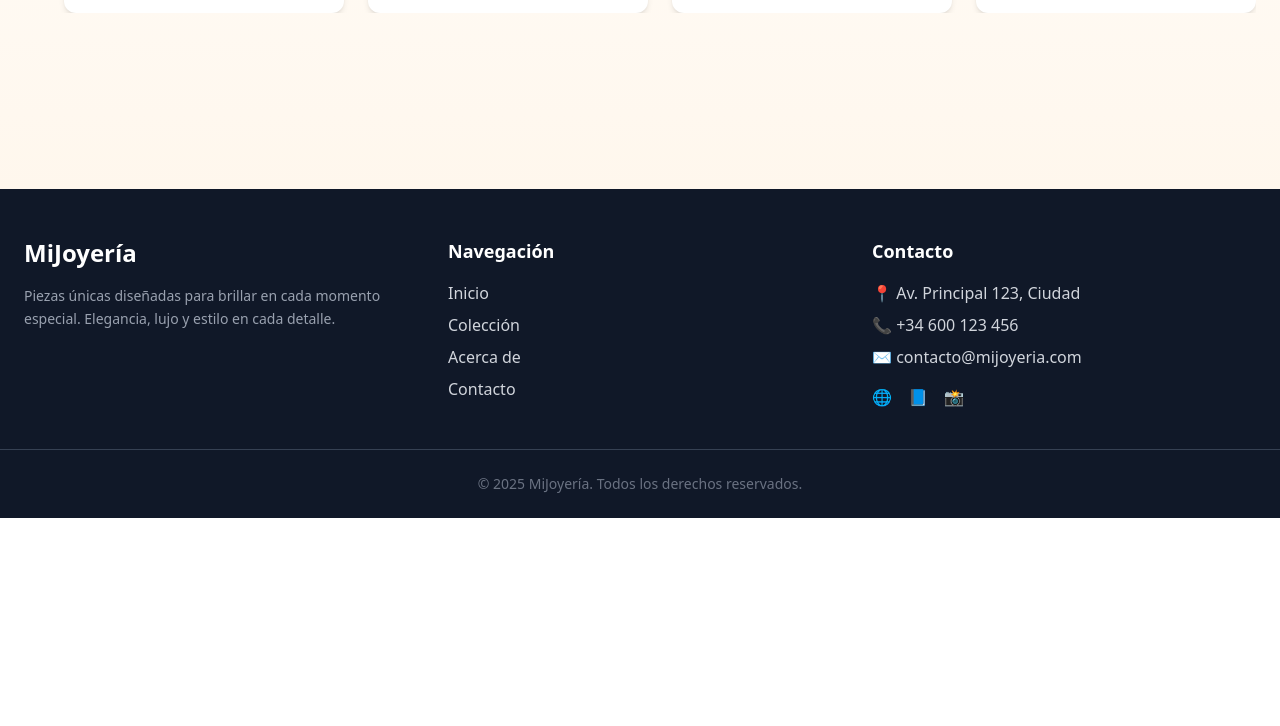
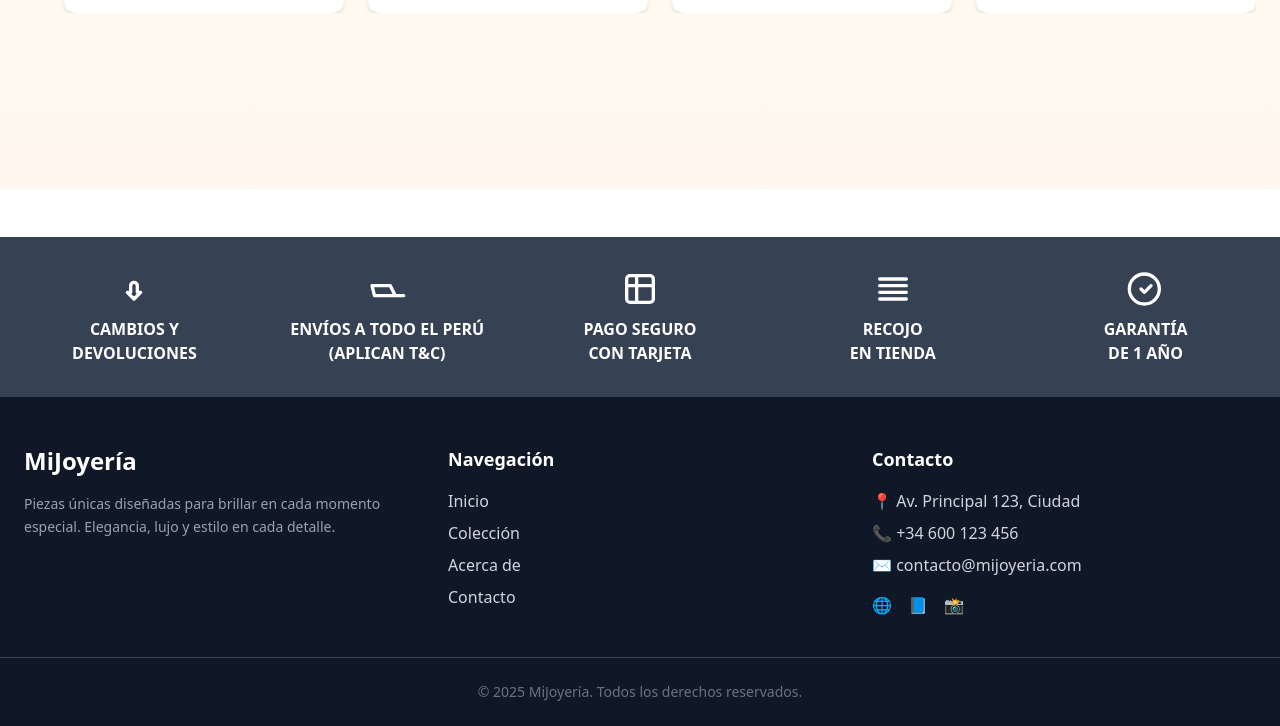
Before and after one commit to DanteAC01/Pjprojectpag, a plain HTML site: page index.html in a window 1280 px wide. Shown: the part 1218-1944 px from the top of the page. Before the commit the page ends 1736 px from the top, so only its background shows below. Drawn offline with nearby package versions, Linux system fonts and the light colour scheme.

Commit message:
modified:   index.html

```diff
--- a/index.html
+++ b/index.html
@@ -198,7 +198,59 @@
    </section>
 
    </main>
-   <footer>
+   <!-- Sección de Beneficios -->
+   <section class="bg-gray-700 py-8 mt-12">
+   <div class="max-w-7xl mx-auto px-6 grid grid-cols-1 md:grid-cols-5 gap-8 text-center text-white">
+
+      <!-- Beneficio 1 -->
+      <div class="flex flex-col items-center">
+         <svg class="w-10 h-10 mb-2" fill="none" stroke="currentColor" stroke-width="2"
+         viewBox="0 0 24 24">
+         <path stroke-linecap="round" stroke-linejoin="round" d="M12 8c-1.1 0-2 .9-2 2v4H8l4 4 4-4h-2v-4c0-1.1-.9-2-2-2z"/>
+         </svg>
+         <p class="font-semibold">CAMBIOS Y<br>DEVOLUCIONES</p>
+      </div>
+
+      <!-- Beneficio 2 -->
+      <div class="flex flex-col items-center">
+         <svg class="w-10 h-10 mb-2" fill="none" stroke="currentColor" stroke-width="2"
+         viewBox="0 0 24 24">
+         <path stroke-linecap="round" stroke-linejoin="round" d="M3 10h11l3 6h5M3 10l1.5 6h15"/>
+         </svg>
+         <p class="font-semibold">ENVÍOS A TODO EL PERÚ<br>(APLICAN T&C)</p>
+      </div>
+
+      <!-- Beneficio 3 -->
+      <div class="flex flex-col items-center">
+         <svg class="w-10 h-10 mb-2" fill="none" stroke="currentColor" stroke-width="2"
+         viewBox="0 0 24 24">
+         <rect x="4" y="4" width="16" height="16" rx="2" ry="2"/>
+         <path d="M4 10h16M10 4v16"/>
+         </svg>
+         <p class="font-semibold">PAGO SEGURO<br>CON TARJETA</p>
+      </div>
+
+      <!-- Beneficio 4 -->
+      <div class="flex flex-col items-center">
+         <svg class="w-10 h-10 mb-2" fill="none" stroke="currentColor" stroke-width="2"
+         viewBox="0 0 24 24">
+         <path stroke-linecap="round" stroke-linejoin="round" d="M4 6h16M4 10h16M4 14h16M4 18h16"/>
+         </svg>
+         <p class="font-semibold">RECOJO<br>EN TIENDA</p>
+      </div>
+
+      <!-- Beneficio 5 -->
+      <div class="flex flex-col items-center">
+         <svg class="w-10 h-10 mb-2" fill="none" stroke="currentColor" stroke-width="2"
+         viewBox="0 0 24 24">
+         <path stroke-linecap="round" stroke-linejoin="round"
+            d="M9 12l2 2 4-4m5 2a9 9 0 11-18 0 9 9 0 0118 0z"/>
+         </svg>
+         <p class="font-semibold">GARANTÍA<br>DE 1 AÑO</p>
+      </div>
+
+   </div>
+   </section>
    <footer class="bg-gray-900 text-gray-300 pt-12">
       <div class="max-w-7xl mx-auto px-6 grid md:grid-cols-3 gap-10">
 
@@ -245,8 +297,6 @@
          © 2025 MiJoyería. Todos los derechos reservados.
       </div>
    </footer>
-
-   </footer>
 </body>
 <script src="/js/navbar.js"></script>
 <script src="/js/carosul.js"></script>
```
Lines whose indentation alone changed are shown as unchanged.
